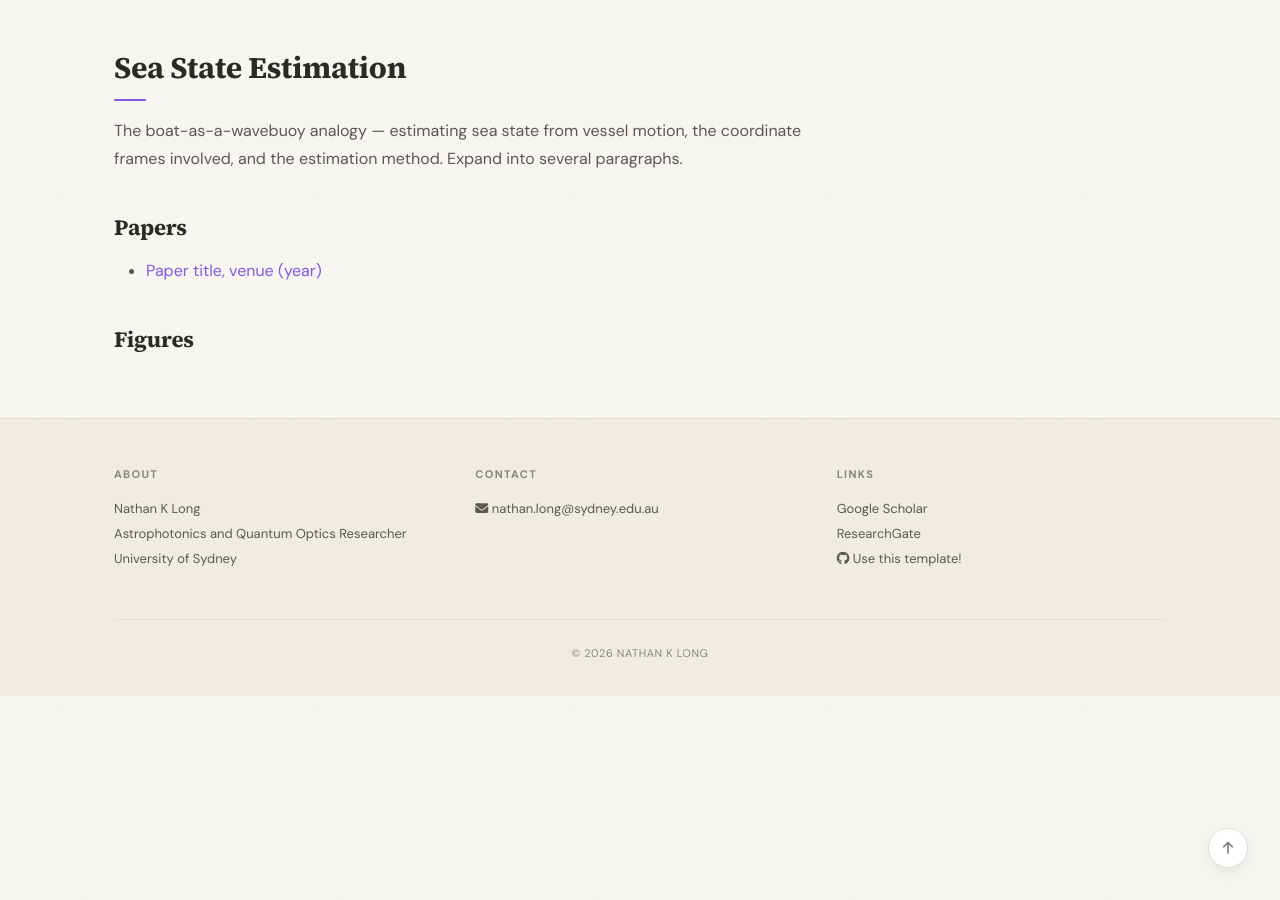
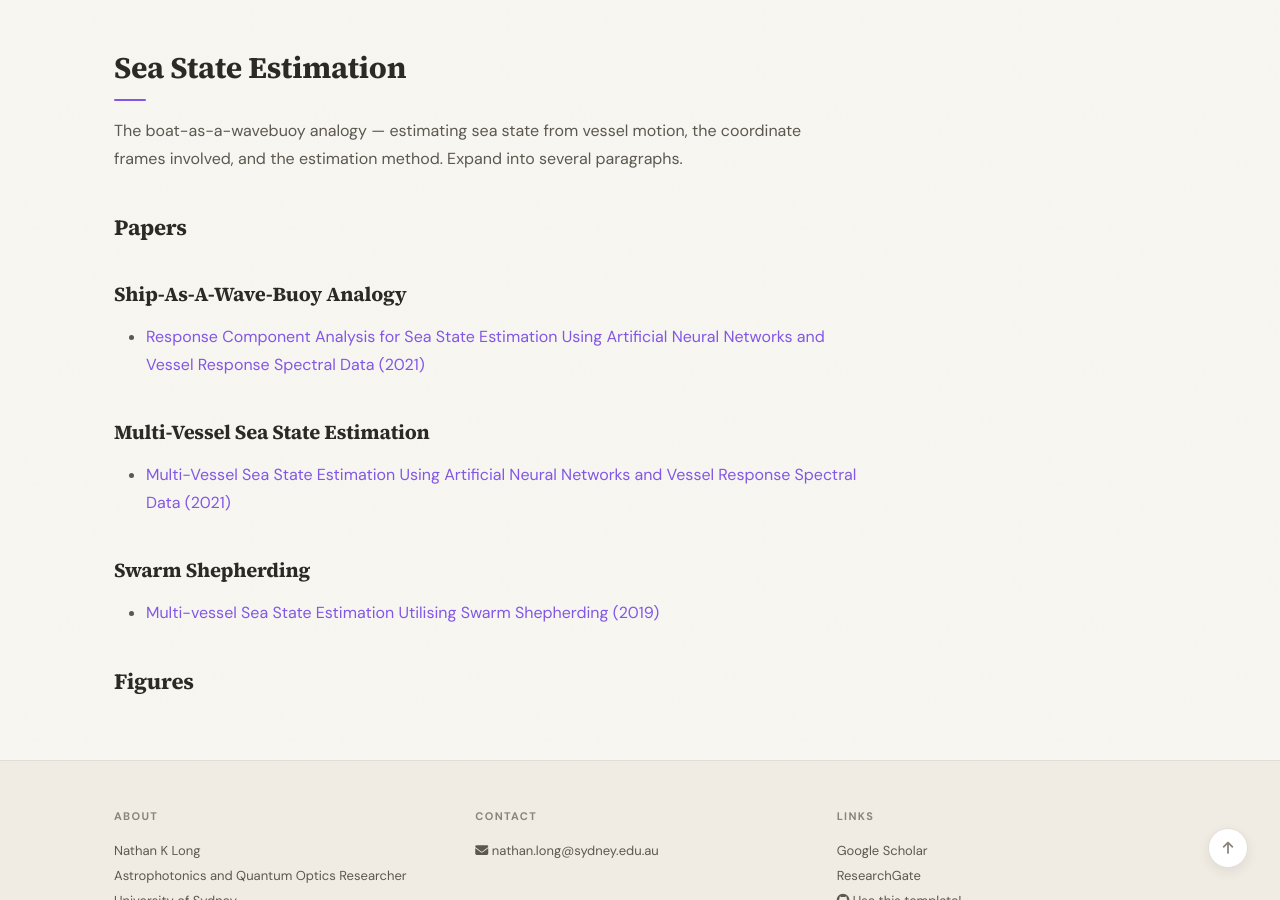
Before and after one commit to nathanklong/nathanklong.github.io, a Jekyll site: the page built from _pages/research-sea-state-estimation.md, in a window 1280 px wide and 900 px high, scrolled down 965 px. Built offline with Jekyll 4.4.1, drawn with Linux system fonts in a browser that asks for light colours; a style sheet for code colours, icons or effects is not loaded.

Commit message:
Update research papers on sea state estimation
Added new papers related to sea state estimation and organized them under appropriate headings.

```diff
--- a/_pages/research-sea-state-estimation.md
+++ b/_pages/research-sea-state-estimation.md
@@ -12,11 +12,15 @@ coordinate frames involved, and the estimation method. Expand into several
 paragraphs.
 
 ### Papers
-- [Paper title, venue (year)](https://doi.org/10.xxxx/xxxxx)
 
-{% comment %}
-- [Another paper (PDF)]({{ site.url }}{{ site.baseurl }}/papers/yourpaper.pdf)
-{% endcomment %}
+##### Ship-As-A-Wave-Buoy Analogy
+- [Response Component Analysis for Sea State Estimation Using Artificial Neural Networks and Vessel Response Spectral Data (2021)]({{ site.url }}{{ site.baseurl }}/papers/Long2022_-_Response Component Analysis for Sea State Estimation Using Artificial Neural Networks and Vessel Response Spectral Data.pdf)
+
+##### Multi-Vessel Sea State Estimation
+- [Multi-Vessel Sea State Estimation Using Artificial Neural Networks and Vessel Response Spectral Data (2021)]({{ site.url }}{{ site.baseurl }}/papers/Long2021_MSc_Thesis_-_Multi-vessel sea state estimation using artificial neural networks and vessel response spectral data.pdf)
+
+##### Swarm Shepherding
+- [Multi-vessel Sea State Estimation Utilising Swarm Shepherding (2019)]({{ site.url }}{{ site.baseurl }}/papers/Long2019_-_Multi-vessel Sea State Estimation Utilising Swarm Shepherding.pdf)
 
 ### Figures
 {% comment %}
```
